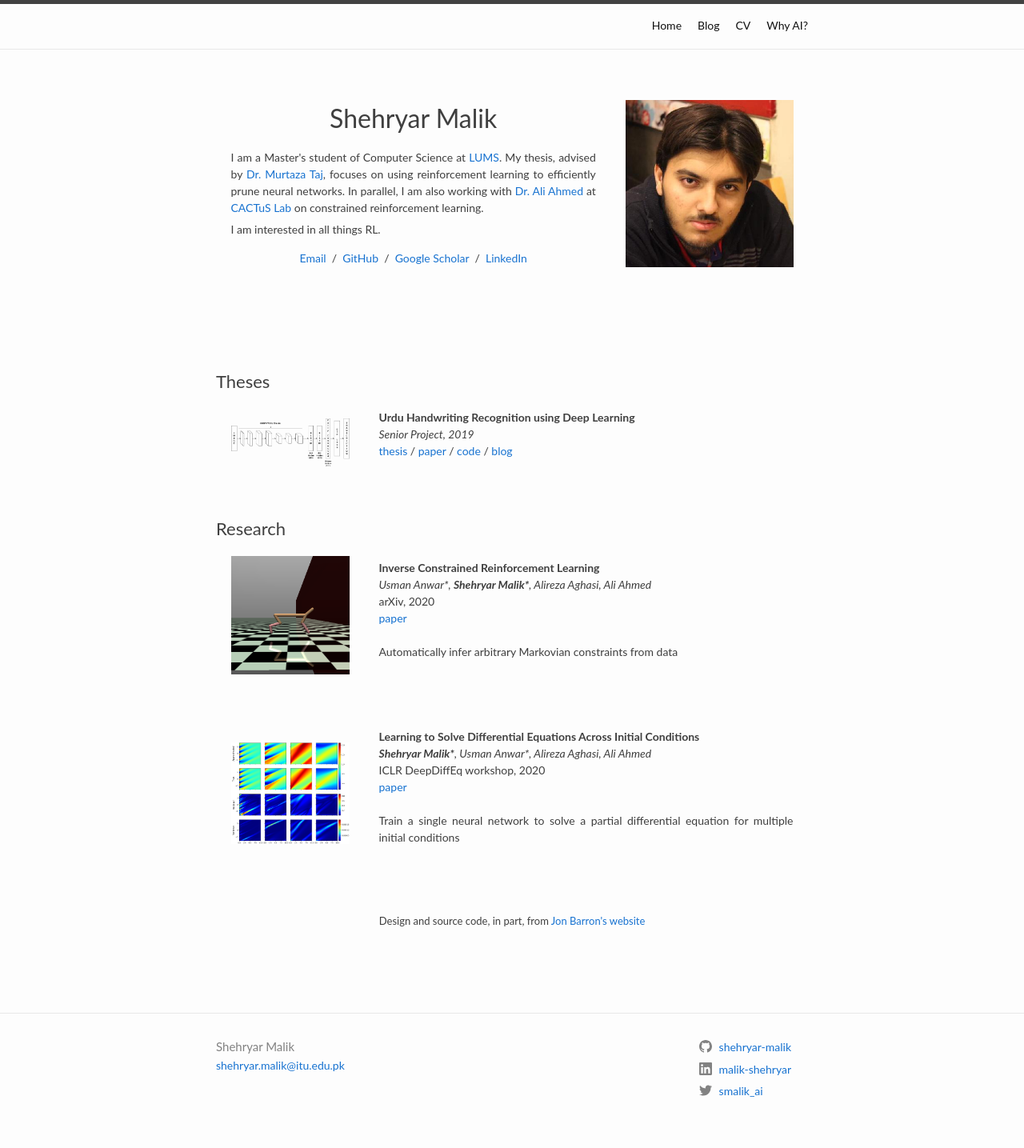
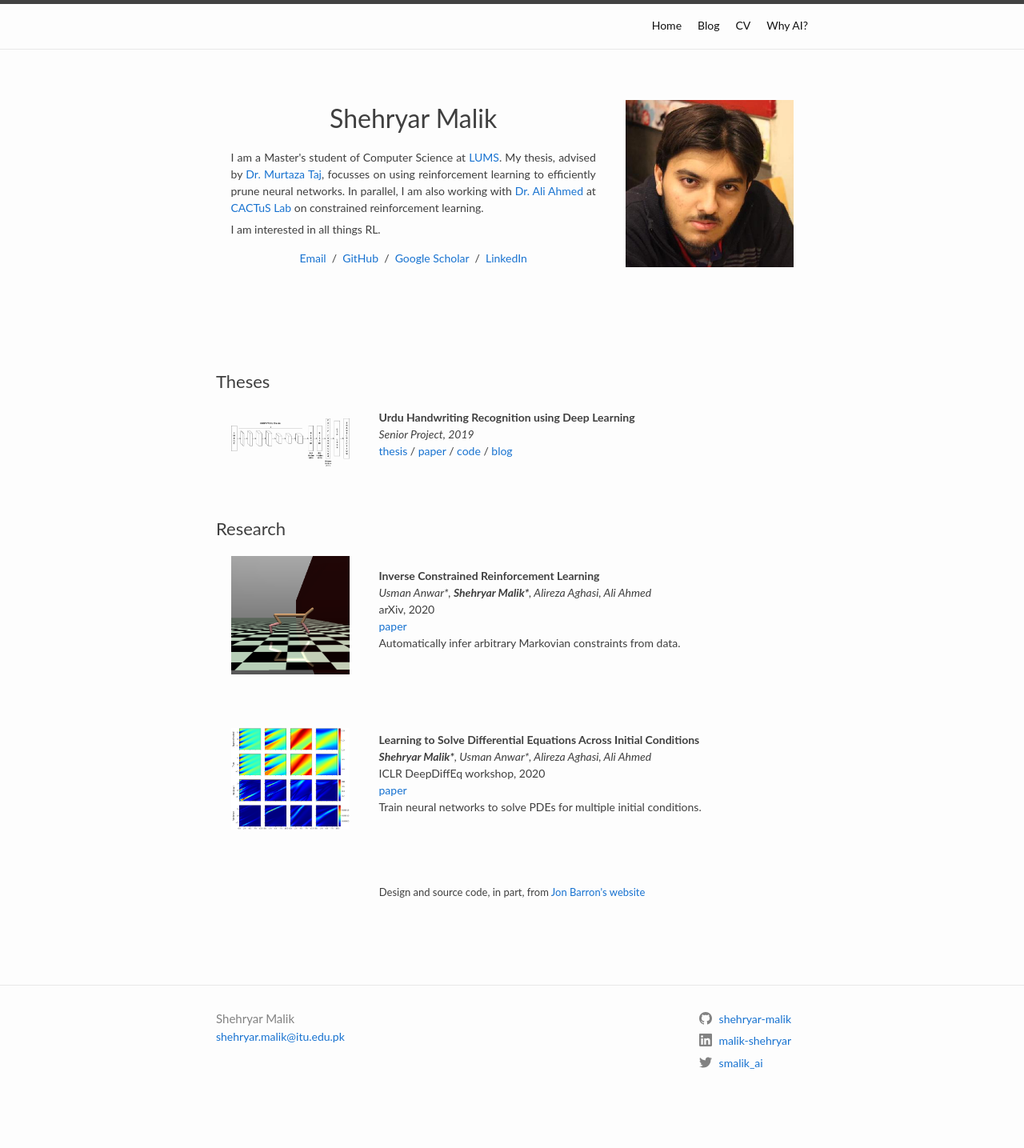
Before and after one commit to shehryar-malik/shehryar-malik.github.io, a Jekyll site: the page built from _layouts/home.html, in a window 1280 px wide. Shown: the whole page at 80% size. Built offline with Jekyll 4.4.1, drawn with Linux system fonts in a browser that asks for light colours; after the commit the page ends 1399 px from its top, so only the background shows below that.

Commit message:
update homepage

```diff
--- a/_layouts/home.html
+++ b/_layouts/home.html
@@ -25,7 +25,7 @@ permalink: /home/
                                 Shehryar Malik
                             </h1>
                             <p style="text-align:justify">
-                            I am a Master's student of Computer Science at <a href="https://lums.edu.pk/" target="_blank">LUMS</a>. My thesis, advised by <a href="https://scholar.google.com.pk/citations?user=Gk3G9N0AAAAJ&hl=en" target="_blank">Dr. Murtaza Taj</a>, focuses on using reinforcement learning to efficiently prune neural networks. In parallel, I am also working with <a href="https://scholar.google.com/citations?user=2mnOtm8AAAAJ&hl=en" target="_blank">Dr. Ali Ahmed</a> at <a href="http://cactus.itu.edu.pk/" target="_blank">CACTuS Lab</a> on constrained reinforcement learning.</p>
+                            I am a Master's student of Computer Science at <a href="https://lums.edu.pk/" target="_blank">LUMS</a>. My thesis, advised by <a href="https://scholar.google.com.pk/citations?user=Gk3G9N0AAAAJ&hl=en" target="_blank">Dr. Murtaza Taj</a>, focusses on using reinforcement learning to efficiently prune neural networks. In parallel, I am also working with <a href="https://scholar.google.com/citations?user=2mnOtm8AAAAJ&hl=en" target="_blank">Dr. Ali Ahmed</a> at <a href="http://cactus.itu.edu.pk/" target="_blank">CACTuS Lab</a> on constrained reinforcement learning.</p>
                             <p style="margin-top: -9px; text-align:justify;">I am interested in all things RL.</p>
                             <p style="text-align:center">
                             <a class="u-email" href="mailto:{{ site.email }}">Email</a></li> &nbsp;/&nbsp;
@@ -84,8 +84,7 @@ permalink: /home/
                             <br>
                             <a href="https://arxiv.org/abs/2011.09999">paper</a>
                             <br>
-                            <br>
-                            <p style="text-align:justify;">Automatically infer arbitrary Markovian constraints from data</p>
+                            <p style="text-align:justify;">Automatically infer arbitrary Markovian constraints from data.</p>
                         </td>
                     </tr>
                 </table>
@@ -104,8 +103,7 @@ permalink: /home/
                             <br>
                             <a href="https://arxiv.org/abs/2003.12159">paper</a>
                             <br>
-                            <br>
-                            <p style="text-align:justify;">Train a single neural network to solve a partial differential equation for multiple initial conditions</p>
+                            <p style="text-align:justify;">Train neural networks to solve PDEs for multiple initial conditions.</p>
                         </td>
                     </tr>
                 </table>
```
Also changed, not shown: 1 other file.
